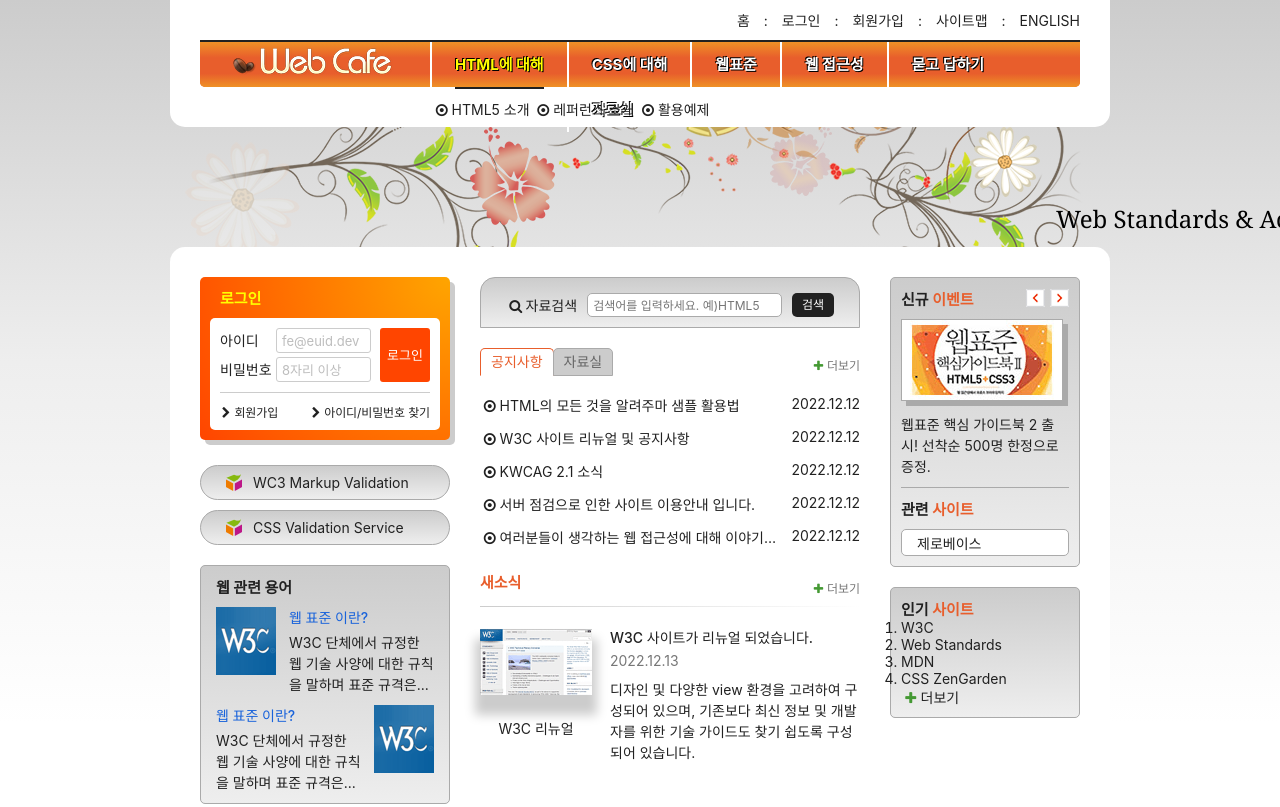
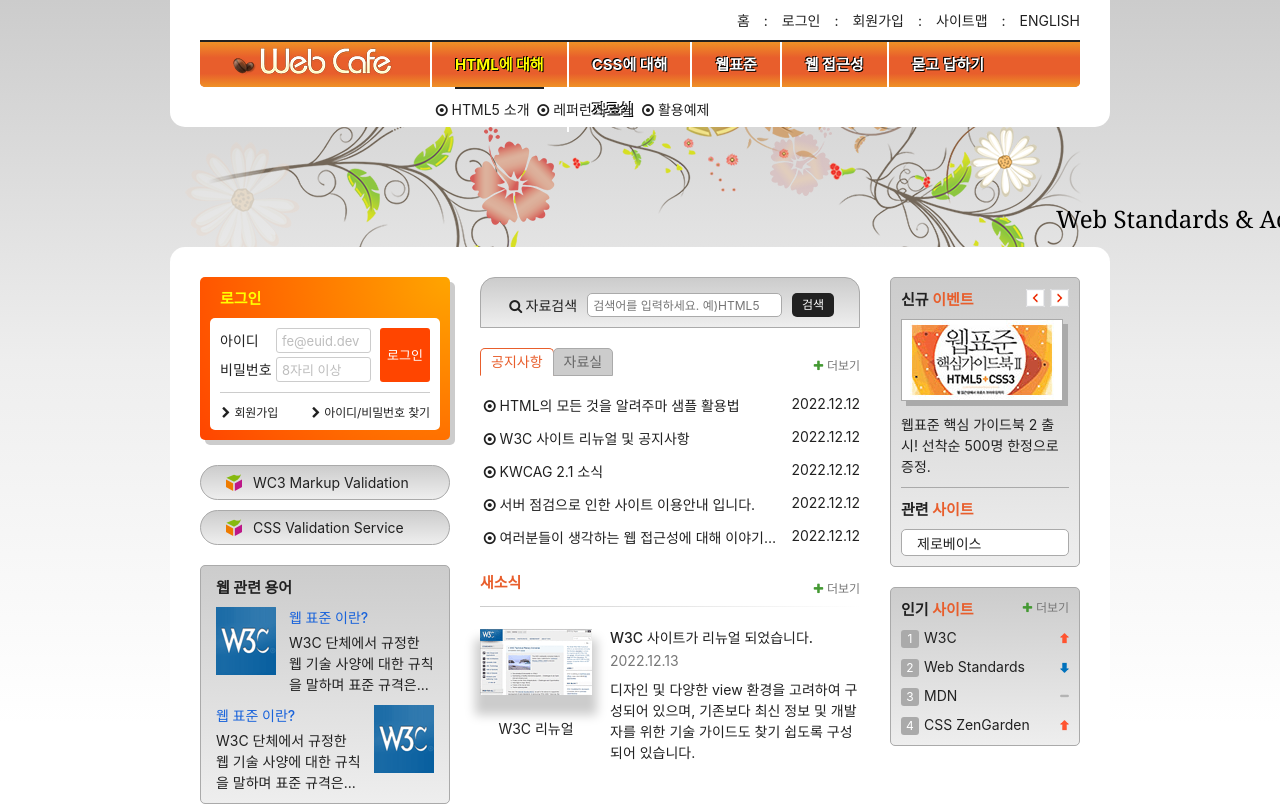
Before and after one commit to jangjihoon96/HTML5, a plain HTML site: page index.html in a window 1280 px wide. Shown: the top 807 px of the page. Drawn offline with Linux system fonts and the light colour scheme; a web font is replaced by a local one.

Commit message:
인기 사이트 완성

```diff
--- a/index.html
+++ b/index.html
@@ -327,7 +327,7 @@
       <div class="gradient-effect margin-top-default">
         <section class="favorite">
           <h2 class="favorite-title text-xl">인기 <span class="accent-color">사이트</span></h2>
-          <ol class="favorite-list">
+          <ol class="favorite-list margin-top-normal">
             <li class="no1"><a href="/">W3C</a><em class="up"><span class="a11y-hidden">순위 상승</span></em></li>
             <li class="no2"><a href="/">Web Standards</a><em class="down"><span class="a11y-hidden">순위 하락</span></em></li>
             <li class="no3"><a href="/">MDN</a><em class="stop"><span class="a11y-hidden">순위 변동없음</span></em></li>
--- a/styles/module.css
+++ b/styles/module.css
@@ -17,3 +17,12 @@
 .margin-top-default{
   margin-top: 20px;
 }
+.margin-top-thin{
+  margin-top: 5px;
+}
+.margin-top-normal{
+  margin-top: 10px;
+}
+.margin-top-large{
+  margin-top: 15px;
+}
--- a/styles/style.css
+++ b/styles/style.css
@@ -741,7 +741,66 @@
 }
 
 /* 인기 사이트 */
+.favorite{
+  position: relative;
+}
+.favorite-list{
+  list-style-type: none;
+  /* 10부터 시작 */
+  /* counter-reset: number 10; */
+}
+.favorite-list li{
+  margin-top:10px;
+  counter-increment: number;
+  position: relative;
+}
+.favorite-list li::before{
+  content: counter(number);
+  background-color: #aaa;
+  color:#fff;
+  /* padding: 1px 6px; */
+  font-size: 1.2rem;
+  margin-right:  5px;
+  border-radius: 3px;
+  display: inline-block;
+  width:1.5em;
+  text-align: center;
+  line-height: 1.5;
+  /* position: absolute;
+  top:50%;
+  left:0;
+  margin-top: -0.75em;
+  transform: translateY(-50%); */
+}
+.up, .stop, .down{
+  width: 20px;
+  height: 11px;
+  background: url(./images/rank.png) no-repeat;
+  display: inline-block;
+  position: absolute;
+  top:50%;
+  right:0;
+  margin-top:-6px;
+  /* transform: translateY(-50%); */
+}
+.up{
+  background-position: 100% 0;
+}
+.stop{
+  background-position: 100% 50%;
+}
+.down{
+  background-position: 100% 100%;
+}
 
+.favorite-more{
+  position: absolute;
+  top: -8px;
+  right: -8px;
+  padding:8px;
+  font-size:1.2rem;
+  color:#777;
+}
 
 /* 슬로건 */
 .slogan{
```
